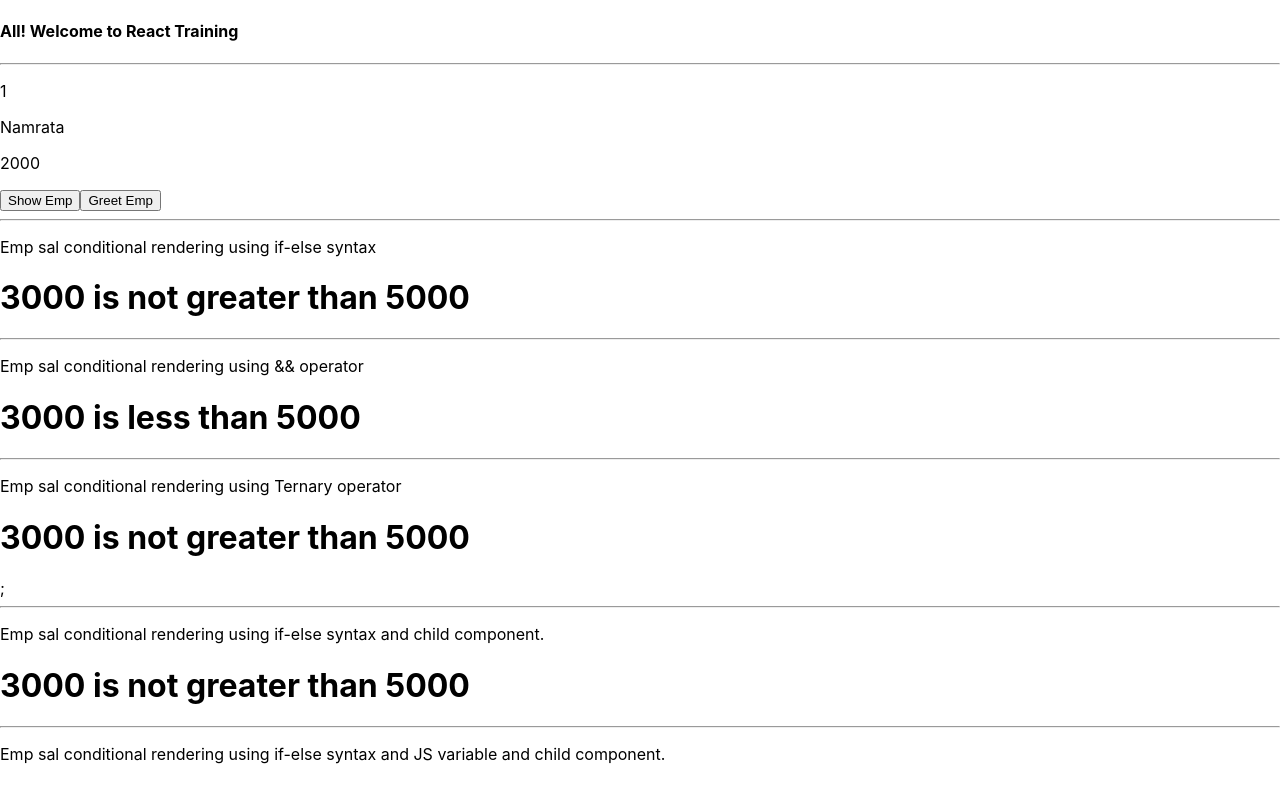
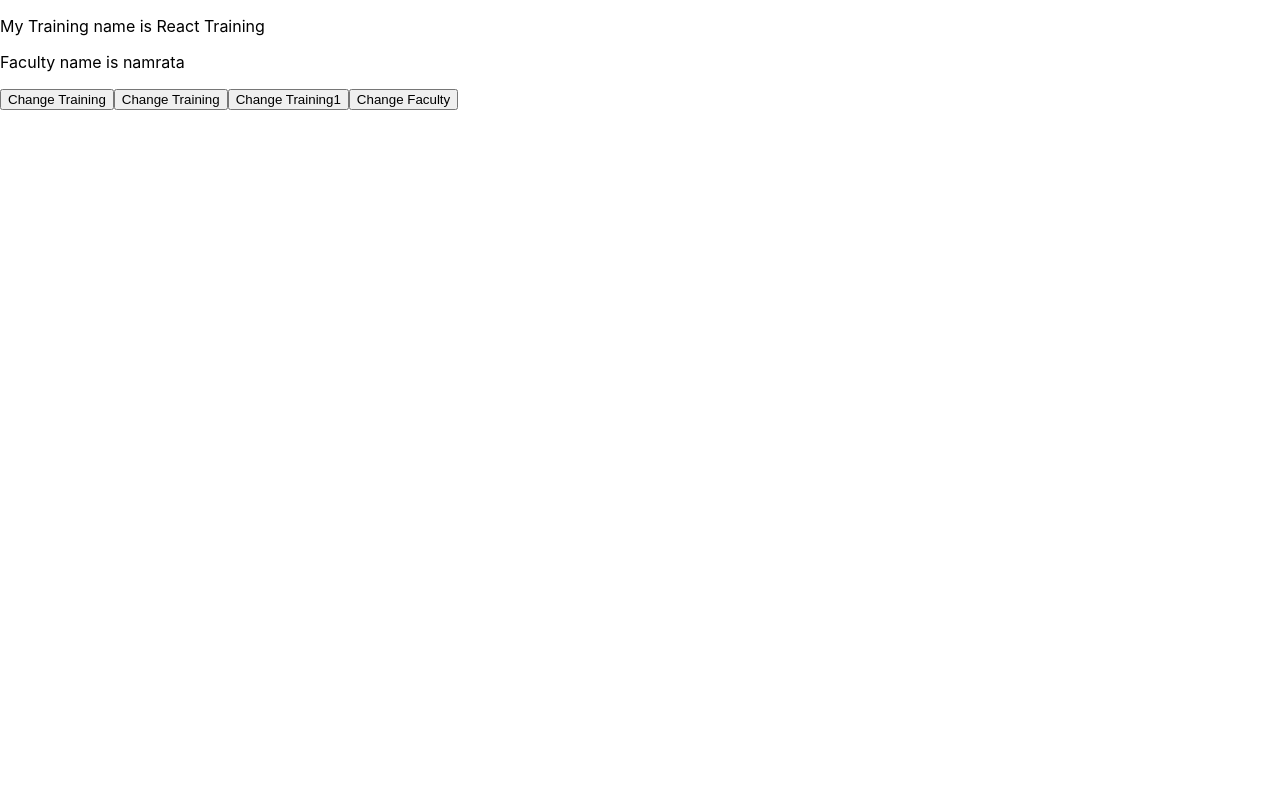
Before and after one commit to AwareSelf/react_vw_19dec2023, a React (Create React App) app in the folder react_sample_app/: page / in a window 1280 px wide. Shown: the top 789 px of the page. Built offline with nearby package versions, Linux system fonts and the light colour scheme.

Commit message:
updated changes to class use state example sample_app
updated changes to class use state example sample_app

```diff
--- a/react_sample_app/src/App.js
+++ b/react_sample_app/src/App.js
@@ -9,6 +9,7 @@ import Emp11 from './Emp11';
 import Emp111 from './Emp111';
 import Empx from './Empx';
 import Empx1 from './Empx1';
+import MyTraining from './useState_MyTraining';
 
 //these are similar in functionality toc class but you create it using function syntax
 //react - functional components
@@ -24,7 +25,7 @@ UI component - React Functional component/Angular component
 function App() {
   return (
     <div>
-
+     {/*
        <h4> All! Welcome to React Training</h4>
        <hr/>
        <Emp id={1} name={'Namrata'} salary={2000} />
@@ -49,7 +50,9 @@ function App() {
        <hr/>
        <p>Show Emp array using JSX map function and child Emp component</p>
        <Emparr1/>
+  */}
 
+    <MyTraining facultyname={'namrata'}/>
 
     </div>
   );
--- /dev/null
+++ b/react_sample_app/src/useState_MyTraining.js
@@ -0,0 +1,35 @@
+import { useState } from "react";
+
+function MyTraining(props)
+{
+
+    const [course,setCourse] = useState("React Training");
+    const [facultyname,setFacultyName] =  useState(props.facultyname)
+
+    const chngTraining = ()=>{
+        console.log('inside callback function chngTraining');
+        setCourse('Jquery Training');
+    }
+
+    const chngTraining1 = (coursename)=>{
+       console.log('inside callback function chngTraining1, coursename='+coursename);
+         setCourse(coursename);
+     }
+
+    return(
+        <>
+        <p> My Training name is {course}</p>
+        <p> Faculty name is {facultyname}</p>
+
+
+        <button onClick={chngTraining}>Change Training</button>
+        <button onClick={()=>{chngTraining1('NodeJS Training')}}>Change Training</button>
+        <button onClick={()=>{setCourse('Angular Training')}}>Change Training1</button>
+
+        <button onClick={()=>{setFacultyName('XYZ')}}>Change Faculty</button>
+        </>
+    );
+
+}
+
+export default MyTraining;
```
